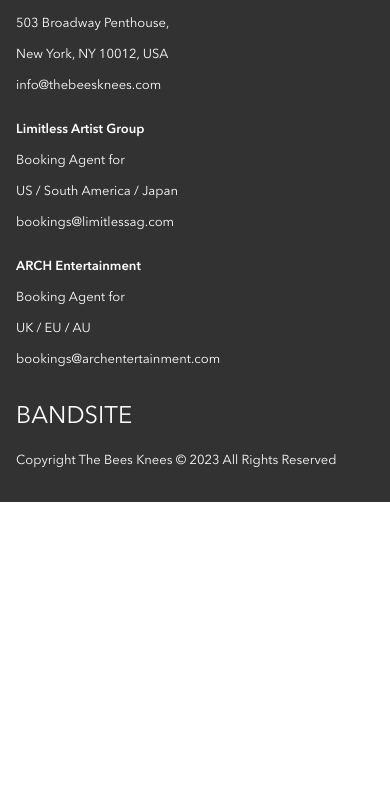
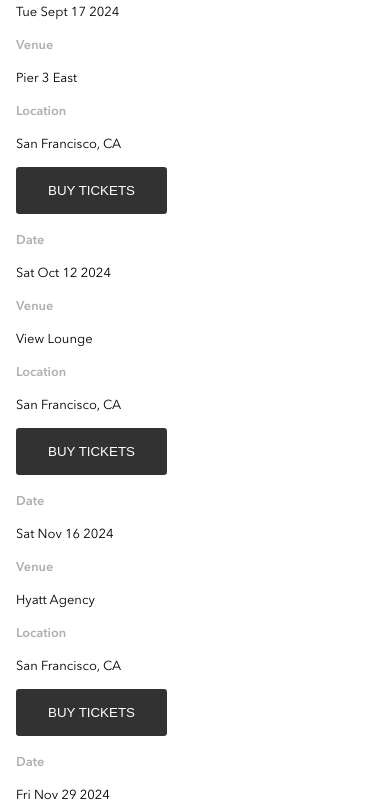
Before and after one commit to hazalsaygili/hazal-saygili-bandsite, a plain HTML site: page pages/shows.html in a window 390 px wide. Shown: the part 1302-2109 px from the top of the page. Before the commit the page ends 1804 px from the top, so only its background shows below. Drawn offline with nearby package versions, Linux system fonts and the light colour scheme; files that its build step writes are made by us from their sources.

Commit message:
add window load event for displaying shows list from js array

```diff
--- a/pages/shows.html
+++ b/pages/shows.html
@@ -6,7 +6,7 @@
     <meta name="viewport" content="width=device-width, initial-scale=1.0">
     <title>Document</title>
     <link rel="stylesheet" href="../styles/shows.css">
-    <script src="./scripts/build-shows-page.js" defer></script>
+    <script src="../scripts/build-shows-page.js" defer></script>
 </head>
 
 <body class="home" id="home">
@@ -29,12 +29,12 @@
 
     </section>
 
-    <section class="shows container">
+    <!-- <section class="shows container">
 
         <div class="shows__wrapper" id="shows__wrapper">
             <h2>Shows</h2>
 
-            <!-- <div class="shows__mobile">
+            <div class="shows__mobile">
                 <h3>DATE</h3>
                 <p>Mon Sept 09 2027</p>
                 <h3>VENUE</h3>
@@ -42,7 +42,7 @@
                 <h3>LOCATION</h3>
                 <p>San Fransisco, CA</p>
                 <button class = "shows__buyTicketsButton">BUY TICKETS</button>
-            </div> -->
+            </div>
 
             <div class="shows__desktop">
 
@@ -63,9 +63,9 @@
 
         </div>
 
-    </section>
+    </section> -->
 
-    <footer class="footer container">
+    <footer class="footer container" id="footer">
         <div class="footer__wrapper">
             <h2>Get in Touch</h2>
             <div class="footer__socialMediaIcons">
--- a/scripts/build-shows-page.js
+++ b/scripts/build-shows-page.js
@@ -1,38 +1,38 @@
 let showsListArr = [
     {
-        "date": "Mon Sept 09 2024",
-        "venue": "Ronald Lane",
-        "location": "San Francisco, CA}",
+        date: "Mon Sept 09 2024",
+        venue: "Ronald Lane",
+        location: "San Francisco, CA}",
     },
 
     {
-        "date": "Tue Sept 17 2024",
-        "venue": "Pier 3 East",
-        "location": "San Francisco, CA}",
+        date: "Tue Sept 17 2024",
+        venue: "Pier 3 East",
+        location: "San Francisco, CA",
     },
 
     {
-        "date": "Sat Oct 12 2024",
-        "venue": "View Lounge",
-        "location": "San Francisco, CA}",
+        date: "Sat Oct 12 2024",
+        venue: "View Lounge",
+        location: "San Francisco, CA",
     },
 
     {
-        "date": "Sat Nov 16 2024",
-        "venue": "Hyatt Agency",
-        "location": "San Francisco, CA}",
+        date: "Sat Nov 16 2024",
+        venue: "Hyatt Agency",
+        location: "San Francisco, CA",
     },
 
     {
-        "date": "Fri Nov 29 2024",
-        "venue": "Moscow Center",
-        "location": "San Francisco, CA}",
+        date: "Fri Nov 29 2024",
+        venue: "Moscow Center",
+        location: "San Francisco, CA",
     },
 
     {
-        "date": "Wed Dec 18 2024",
-        "venue": "Press Club",
-        "location": "San Francisco, CA}",
+        date: "Wed Dec 18 2024",
+        venue: "Press Club",
+        location: "San Francisco, CA",
     },
 
 ]
@@ -54,7 +54,7 @@ function displayUpcomingShows() {
     showListSection.classList.add("shows", "container");
 
     const showsBody = document.getElementById("home");
-    const footer = document.getElementsByTagName("footer");
+    const footer = document.getElementById("footer");
     showsBody.insertBefore(showListSection, footer);
 
     const showListWrapper = document.createElement("div");
@@ -62,49 +62,95 @@ function displayUpcomingShows() {
     showListSection.appendChild(showListWrapper);
 
     const showListTitle = document.createElement("h2");
-    showListTitle.innerText("Shows");
+    showListTitle.innerHTML ="Shows";
     showListWrapper.appendChild(showListTitle);
 
 
     if (mediaQueryMobile.matches) {
 
+        const showsMobile = document.createElement("div");
+        showsMobile.classList.add("shows__mobile");
+        showListWrapper.appendChild(showsMobile);
+
         for (let i=0; i<showsListArr.length; i++ ) {
 
-        const showsMobile = document.createElement("div");
-        showsMobile.classList.add("shows__mobile");
-        showListWrapper.appendChild(showListWrapper);
+            const dates = document.createElement("h3");
+            dates.innerText = "Date";
+            showListWrapper.appendChild(dates);
+            const showDate = document.createElement("p");
+            showDate.innerText = showsListArr[i].date;
+            showListWrapper.appendChild(showDate);
+
+            const venues = document.createElement("h3");
+            venues.innerText = "Venue";
+            showListWrapper.appendChild(venues);
+            const showVenue = document.createElement("p");
+            showVenue.innerText = showsListArr[i].venue;
+            showListWrapper.appendChild(showVenue);
+
+            const locations = document.createElement("h3");
+            locations.innerText = "Location";
+            showListWrapper.appendChild(locations);
+            const showLocation = document.createElement("p");
+            showLocation.innerText = showsListArr[i].location;
+            showListWrapper.appendChild(showLocation);
+
+            const buyTicketButton = document.createElement("button");
+            buyTicketButton.classList.add("shows__buyTicketsButton");
+            buyTicketButton.innerText = "BUY TICKETS";
+            showListWrapper.appendChild(buyTicketButton);
+
+        }
+
+        return showsMobile;
+
+    }
+
+    if (mediaQueryDesktop.matches) {
+
+        const showsDesktop = document.createElement("div");
+        showsDesktop.classList.add("shows__desktop");
+        showListWrapper.appendChild(showsDesktop);
 
         const dates = document.createElement("h3");
         dates.innerText("Date");
         showListWrapper.appendChild(dates);
-        const showDate = document.createElement("p");
-        showDate.innerText(showsListArr[i].date);
-        showListWrapper.appendChild(showDate);
 
         const venues = document.createElement("h3");
         venues.innerText("Venue");
         showListWrapper.appendChild(venues);
-        const showVenue = document.createElement("p");
-        showVenue.innerText(showsListArr[i].venue);
-        showListWrapper.appendChild(showVenue);
 
         const locations = document.createElement("h3");
         locations.innerText("Location");
         showListWrapper.appendChild(locations);
-        const showLocation = document.createElement("p");
-        showLocation.innerText(showsListArr[i].location);
-        showListWrapper.appendChild(showLocation);
 
-        const buyTicketButton = document.createElement("button");
-        buyTicketButton.classList.add("shows__buyTicketsButton");
-        showLocation.innerText("BUY TICKETS");
-        showListWrapper.appendChild(showListWrapper);
+        for (let i=0; i<showsListArr.length; i++ ){
+
+            const showItem = document.createElement("div");
+            showItem.classList.add("shows__desktopShowItem");
+            showListWrapper.appendChild(showItem);
+
+            const showDate = document.createElement("p");
+            showDate.innerText(showsListArr[i].date);
+            showItem.appendChild(showDate);
+
+            const showVenue = document.createElement("p");
+            showVenue.innerText(showsListArr[i].venue);
+            showItem.appendChild(showVenue);
+
+            const showLocation = document.createElement("p");
+            showLocation.innerText(showsListArr[i].location);
+            showItem.appendChild(showLocation);
+
+            const buyTicketButton = document.createElement("button");
+            buyTicketButton.classList.add("shows__buyTicketsButton");
+            showLocation.innerText("BUY TICKETS");
+            showItem.appendChild(showListWrapper);
+
 
         }
 
-    }
-
-    if (mediaQueryTablet.matches) {
+        return showsDesktop;
 
 
     }
--- a/scripts/index-page.js
+++ b/scripts/index-page.js
@@ -13,7 +13,7 @@ let commentArray = [
     content: "This is art. This is inexplicable magic expressed in the purest way, everything that makes up this majestic work deserves reverence. Let us appreciate this for what it is and what it contains."
   }
 ]
-// add an event listener ("callback")
+
 form.addEventListener("submit", (event) => {
 
   event.preventDefault();
```
